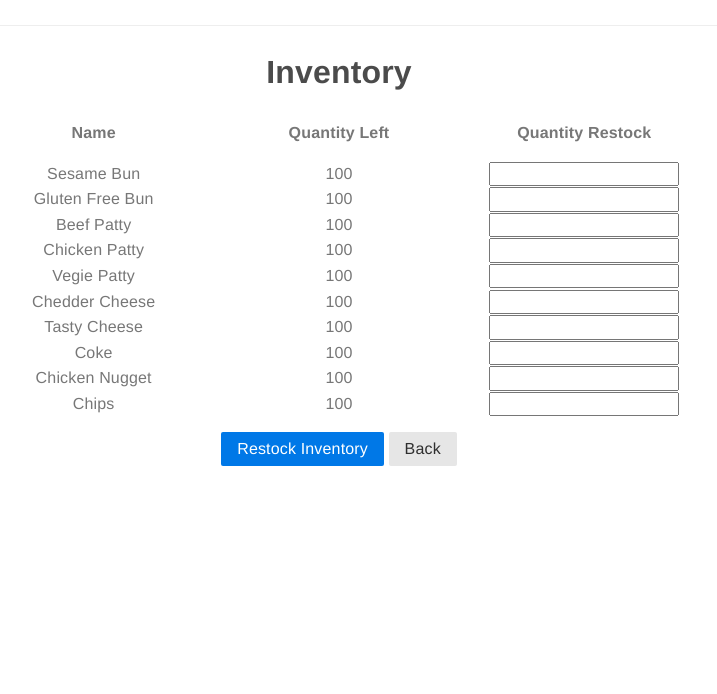
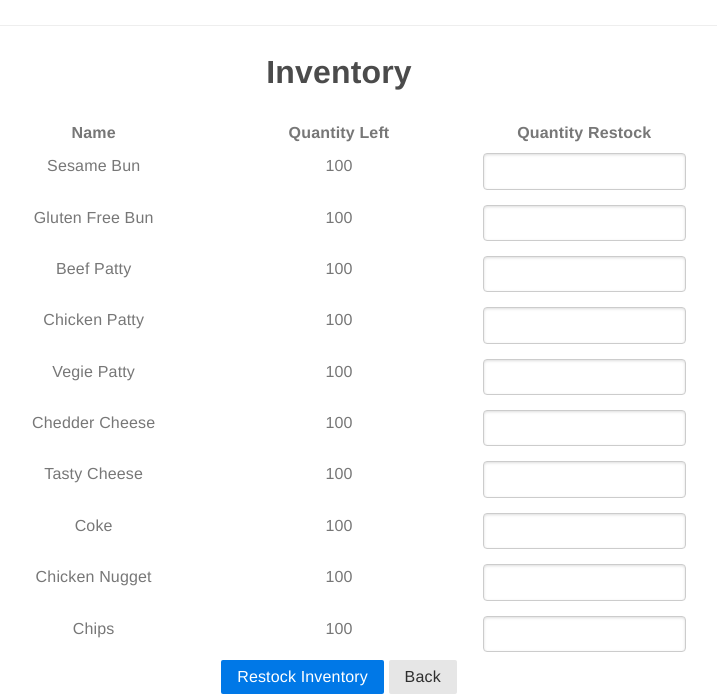
Before and after one commit to peterhuyxuan/SelfOrderingFoodSystem, a Flask app: page /inventory in a window 1280 px wide. Shown: the part 263-957 px from the top of the page, without its empty margins (301-1018 px from the left). Before the commit the page ends 729 px from the top, so only its background shows below. Run offline with Flask 2, Linux system fonts and the light colour scheme; some libraries are stand-ins or nearby versions.

Commit message:
fixed the bug for customising wraps and displaying orders

```diff
--- a/routes.py
+++ b/routes.py
@@ -205,7 +205,7 @@ def custom_wrap():
             errors['min_patties'] = e.__str__()
 
         if len(errors) == 0:
-            system.current_order.add_main(Wrap)
+            system.current_order.add_main(wrap)
             return redirect(url_for('index', msg = 'the customised wrap has been added to your order'))
 
     return render_template('main_customisation.html', menu=system.menu, errors = errors, form = form)
--- a/templates/inventory.html
+++ b/templates/inventory.html
@@ -1,7 +1,7 @@
 {% extends 'base.html' %}
 {% block body %}
 <div style="margin-top: 20px">
-    <form method="POST">
+    <form method="POST" class="pure-form">
         <div>
             <h1>Inventory</h1>
             <div>
@@ -11,15 +11,13 @@
                     <div class="pure-u-1-3" style="font-weight: bold">Quantity Left</div>
                     <div class="pure-u-1-3" style="font-weight: bold">Quantity Restock</div>
                 </div>
+                {% for item in inventory %}
                 <div class="pure-g">
-                    <div style="margin:15px 0px">
-                        {% for item in inventory %}
-                        <div class="pure-u-1-3" >{{item.name}}</div>
-                        <div class="pure-u-1-3" >{{item.quantity}}</div>
-                        <div class="pure-u-1-3" ><input name="{{ item.name }}" type="number" min='0'></div>
-                        {% endfor %}
-                    </div>
+                    <div class="pure-u-1-3 input-spacing" >{{item.name}}</div>
+                    <div class="pure-u-1-3 input-spacing" >{{item.quantity}}</div>
+                    <div class="pure-u-1-3 input-spacing" ><input name="{{ item.name }}" type="number" min='0'></div>
                 </div>
+                {% endfor %}
                 <input class="pure-button pure-button-primary" name="submit" value="Restock Inventory" type="submit">
                 <input class="pure-button" name="submit" value="Back" type="submit">
             </div>
--- a/templates/order_detail.html
+++ b/templates/order_detail.html
@@ -48,8 +48,8 @@
         <div class = 'pure-u-1-3 input-spacing'>Quantity</div>
         <div class = 'pure-u-1-3 input-spacing'>Price</div>
       </div>
+      {% for name,qty in order.others.items() %}
       <div class = 'pure-g'>
-      {% for name,qty in order.others.items() %}
           <div class="pure-u-1-3 input-spacing">{{ name }}</div>
           <div class="pure-u-1-3 input-spacing">
             {% if not confirmed %}
@@ -59,9 +59,9 @@
             {% endif %}
           </div>
           <div class="pure-u-1-3 input-spacing">${{ menu.get_item(name).price }}/ea</div>
-          {% if errors['other-'+name] %}<font style="color:red">{{ errors['other-'+name] }}</font>{% endif %}
+      </div>
+      {% if errors['other-'+name] %}<font style="color:red">{{ errors['other-'+name] }}</font>{% endif %}
       {%endfor%}
-      </div>
     </div>
     {% if errors['other'] %}<font style="color:red">{{errors['other']}}</font><br>{% endif %}
     {% if not confirmed %}
```
